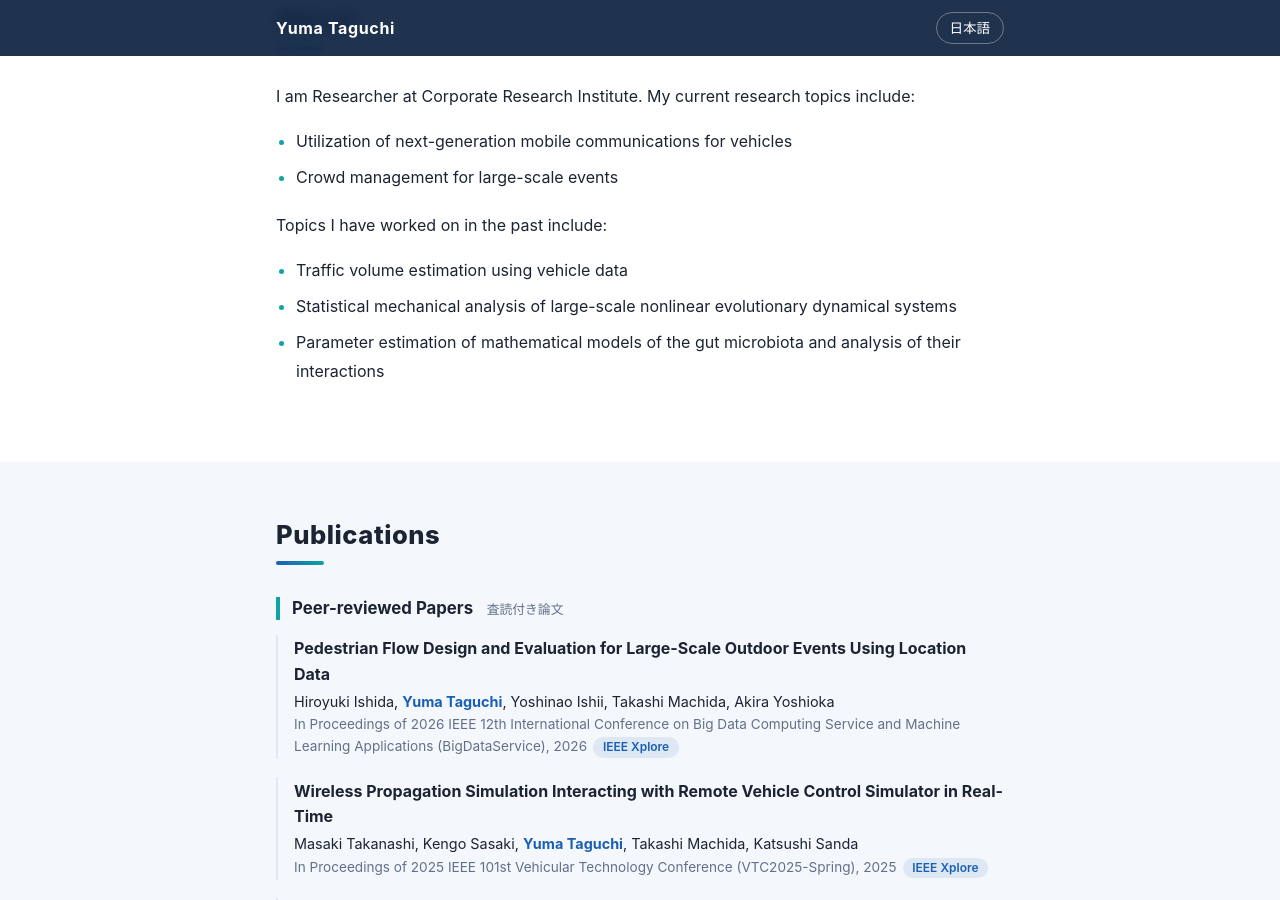
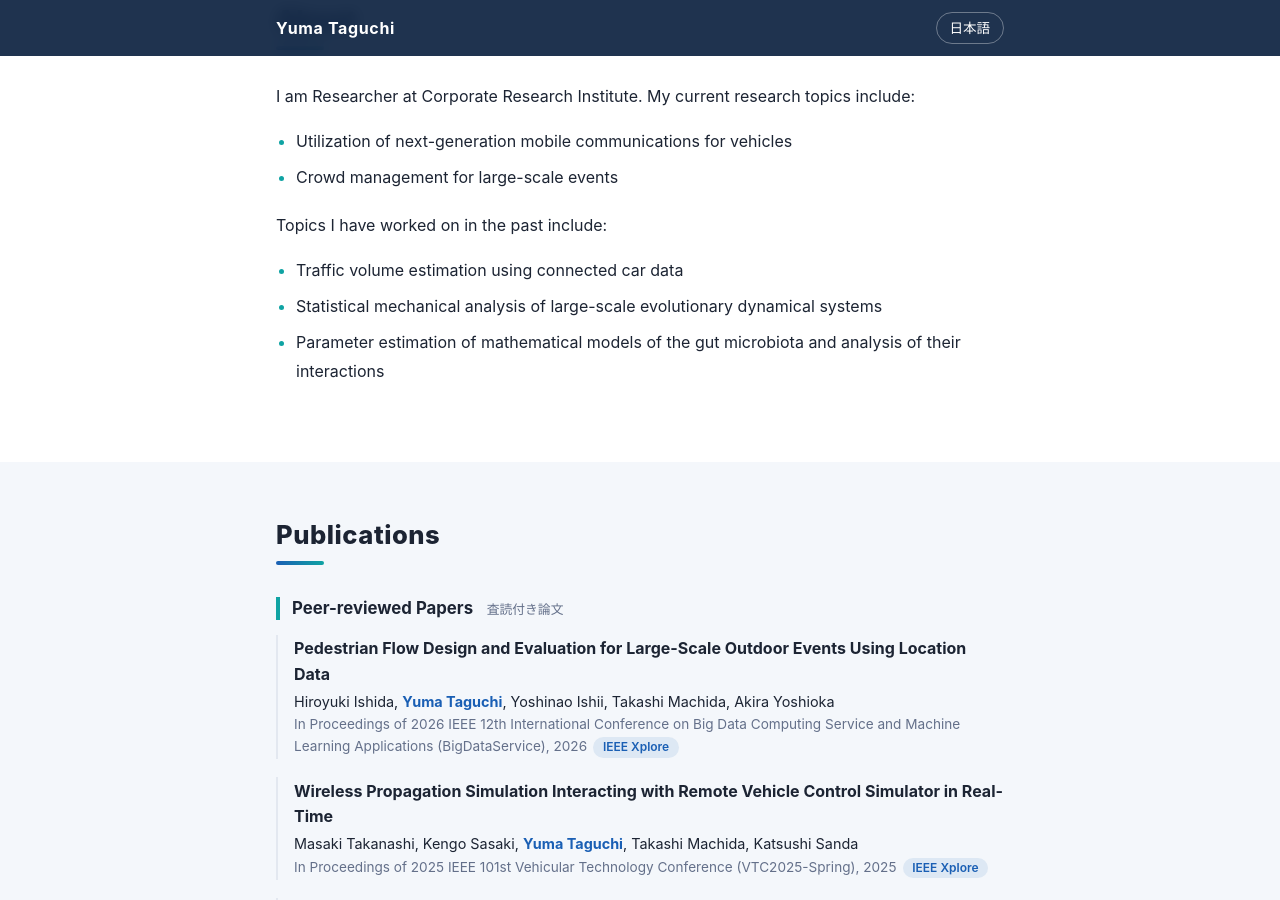
Before and after one commit to TaguchiYuma/web, a Jekyll site: the page built from docs/en.md, in a window 1280 px wide and 900 px high, scrolled down 381 px. Built offline with Jekyll 4.4.1, drawn with Linux system fonts in a browser that asks for light colours.

Commit message:
Update en.md

```diff
--- a/docs/en.md
+++ b/docs/en.md
@@ -30,8 +30,8 @@
 
 Topics I have worked on in the past include:
 
-- Traffic volume estimation using vehicle data
-- Statistical mechanical analysis of large-scale nonlinear evolutionary dynamical systems
+- Traffic volume estimation using connected car data
+- Statistical mechanical analysis of large-scale evolutionary dynamical systems
 - Parameter estimation of mathematical models of the gut microbiota and analysis of their interactions
 
 ## Publications
```
